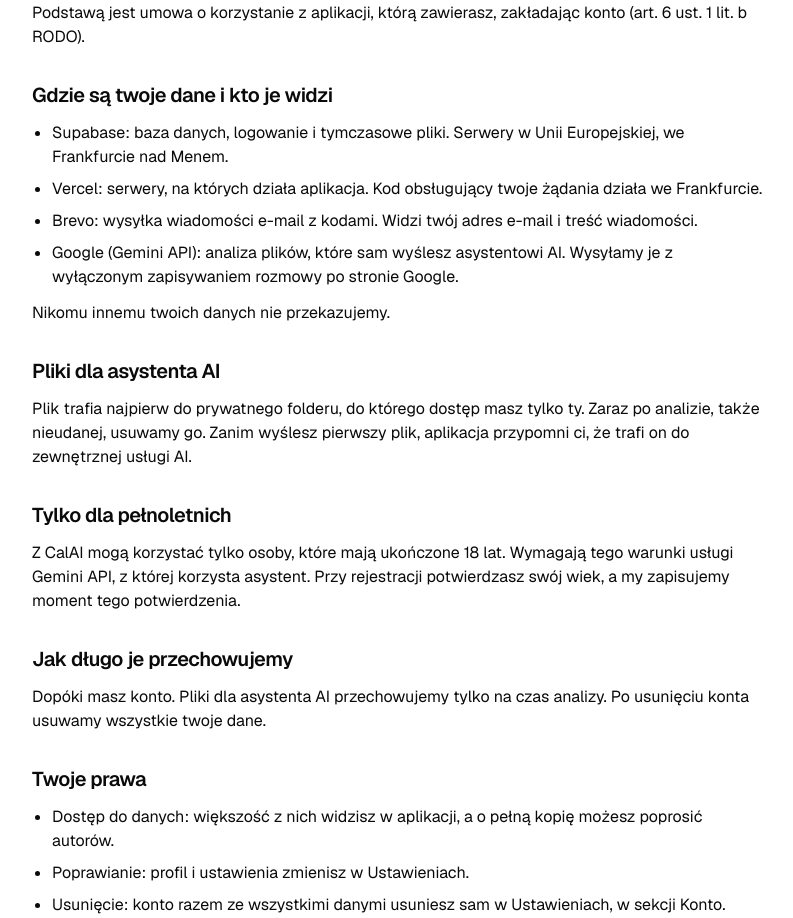
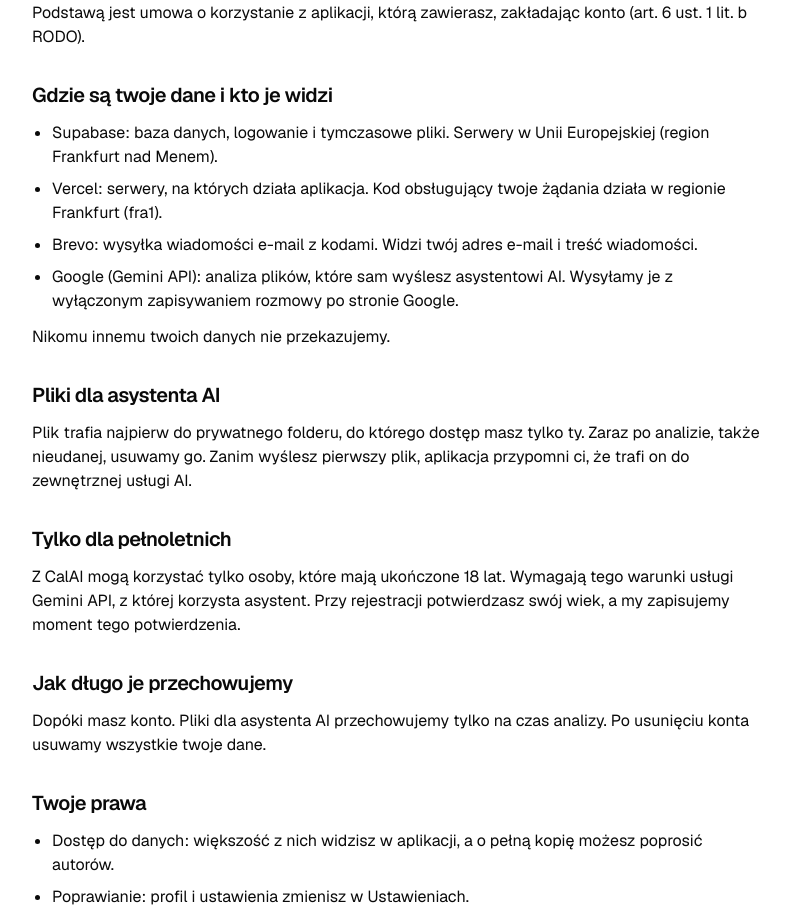
Before and after one commit to alexxxxids/calai, a Next.js app: page /privacy in a window 1280 px wide. Shown: the part 920-1838 px from the top of the page, without its empty margins (240-1033 px from the left). Built offline with nearby package versions, Linux system fonts and the light colour scheme.

Commit message:
B3: public landing and privacy pages with explicit Frankfurt region

```diff
--- a/src/app/(public)/privacy/page.tsx
+++ b/src/app/(public)/privacy/page.tsx
@@ -45,8 +45,8 @@ const SECTIONS: readonly PolicySection[] = [
   {
     title: 'Gdzie są twoje dane i kto je widzi',
     items: [
-      'Supabase: baza danych, logowanie i tymczasowe pliki. Serwery w Unii Europejskiej, we Frankfurcie nad Menem.',
-      'Vercel: serwery, na których działa aplikacja. Kod obsługujący twoje żądania działa we Frankfurcie.',
+      'Supabase: baza danych, logowanie i tymczasowe pliki. Serwery w Unii Europejskiej (region Frankfurt nad Menem).',
+      'Vercel: serwery, na których działa aplikacja. Kod obsługujący twoje żądania działa w regionie Frankfurt (fra1).',
       'Brevo: wysyłka wiadomości e-mail z kodami. Widzi twój adres e-mail i treść wiadomości.',
       'Google (Gemini API): analiza plików, które sam wyślesz asystentowi AI. Wysyłamy je z wyłączonym zapisywaniem rozmowy po stronie Google.',
     ],
```
